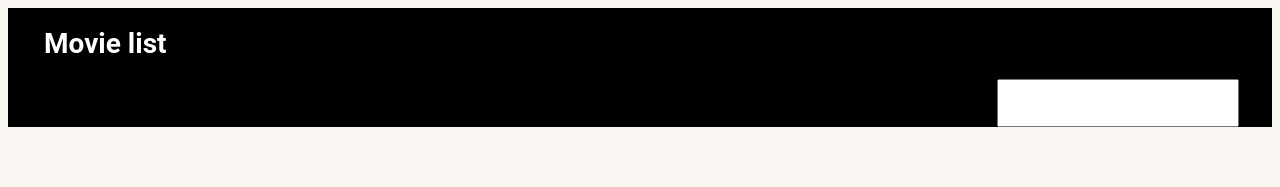
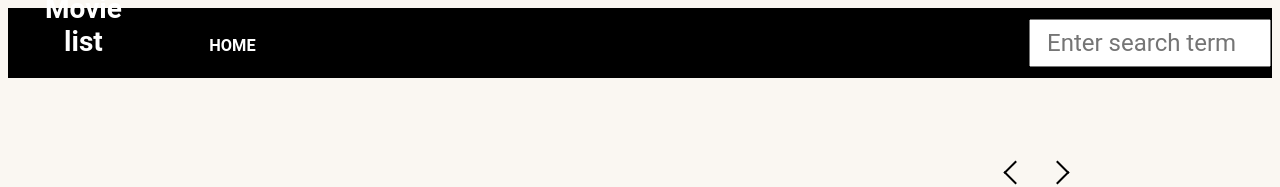
Before and after one commit to Bukilan/React-movie, a React (Create React App) app: page / in a window 1280 px wide. Shown: the top 187 px of the page. Built offline with nearby package versions, Linux system fonts and the light colour scheme; no server answers.

Commit message:
Search bar implemented, pagination on searched movies doesn't work, home button doesn't work. Need to be fixed

```diff
--- a/src/App.js
+++ b/src/App.js
@@ -71,21 +71,12 @@ class App extends React.Component {
             </div>
         );
     }
-
-
-
 }
-
 
 App.propTypes = {
     fetchMovie: PropTypes.func.isRequired,
     list: PropTypes.array.isRequired,
 };
-
-App.defaultProps = {
-    list: [],
-};
-
 
 const mapStateToProps = (state) => ({
         list: state.list,
--- a/src/MyTable.css
+++ b/src/MyTable.css
@@ -11,7 +11,7 @@
 }
 
 .header-input{
-    margin-left: 78%;
+    margin-top: 10px;
     right: 1px;
     font-size: 24px;
     display: inline-block;
@@ -24,7 +24,15 @@
 
 .header-name {
     padding-left: 20px;
+    margin-top: -20px;
     display: inline-block;
     color: #fff;
     font-family: Roboto, sans-serif;
 }
+
+.header-home{
+    padding-left: 60px;
+    display: inline-block;
+    color: #fff;
+    font-family: Roboto, sans-serif;
+}
--- a/src/components/MyTable.js
+++ b/src/components/MyTable.js
@@ -1,17 +1,66 @@
 import React from 'react';
 import "../MyTable.css"
+import {itemFetchMovies} from "../redux/actions/items";
+import {connect} from "react-redux";
 
-const MyTable = (props) =>
+class MyTable extends React.Component{
 
-{
+    performSearch(value) {
+        if (value !== '') {
+            let query = '&query=' + value.toString();
+            this.props.fetchMovie(1, 'search/movie', query);
+        }
+    }
+
+    searchChangeHandler(event){
+        console.log(event.target.value);
+        const boundObject = this;
+        const searchTerm = event.target.value;
+        boundObject.performSearch(searchTerm)
+    };
+
+    handleMenu(){
+        console.log('213');
+        this.props.fetchMovie();
+    }
+
+
+    render() {
         return(
-            <div className="header">
-                <h1 className="header-name">
-                    Movie list
-                </h1>
-                <input className="header-input" type="text" name="txt"/>
-            </div>
+            <tr className="header">
+                <th >
+                    <h1 className="header-name">
+                        Movie list
+                    </h1>
+                </th>
+                <th width="40"/>
+                <th>
+                    <h3 className="header-home" onClick={this.handleMenu}>
+                        HOME
+                    </h3>
+                </th>
+                <th width="1320"/>
+                <th>
+                    <input  className="header-input" type="text" name="txt" placeholder="Enter search term" onChange={this.searchChangeHandler.bind(this)}/>
+                </th>
+
+            </tr>
         )
+    }
+}
+
+
+const mapStateToProps = (state) => ({
+    list: state.list,
+    state: state
+});
+
+
+const mapDispatchToProps = (dispatch) => {
+    return {
+        fetchMovie: (page, method, query_value) => dispatch(itemFetchMovies(page, method, query_value))
+    };
 };
 
-export default MyTable;
+
+export default connect(mapStateToProps, mapDispatchToProps)(MyTable)
--- a/src/index.css
+++ b/src/index.css
@@ -1,4 +1,4 @@
-body {
+  body {
   margin: 0;
   padding: 0;
   font-family: 'Roboto', sans-serif;  ;
--- a/src/redux/actions/items.js
+++ b/src/redux/actions/items.js
@@ -11,7 +11,7 @@ export function itemFetchMovies(page = 1, method = 'movie/popular', query_value=
 
                 let currentCount = 1;
                 function makeCounter() {
-                    return function() {
+                     return function() {
                         return currentCount++;
                     };
                 }
```
